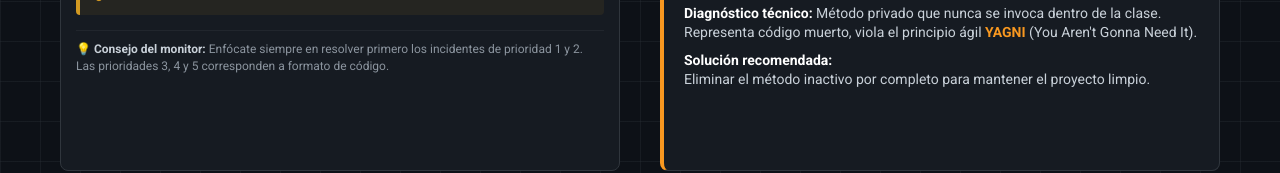
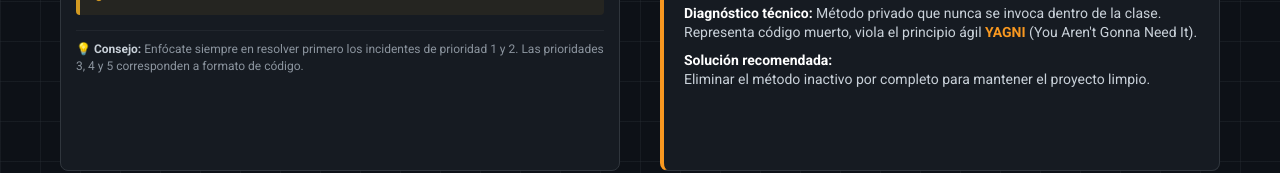
Before and after one commit to fis-eci/software-foundations-eci-slides, a plain HTML site: page Analisis Software Eclipse - DOPO/9-slide.html in a window 1280 px wide. Shown: the part 399-572 px from the top of the page. Drawn offline with Linux system fonts and the light colour scheme.

Commit message:
chore: update slide 9 for software analysis

```diff
--- a/Analisis Software Eclipse - DOPO/9-slide.html
+++ b/Analisis Software Eclipse - DOPO/9-slide.html
@@ -98,7 +98,7 @@
         </div>
 
         <div style="margin-top: 15px; font-size: 12px; color: #8B949E; line-height: 1.4; border-top: 1px solid #21262D; padding-top: 10px;">
-          💡 <strong style="color: #C9D1D9;">Consejo del monitor:</strong> Enfócate siempre en resolver primero los incidentes de prioridad 1 y 2. Las prioridades 3, 4 y 5 corresponden a formato de código.
+          💡 <strong style="color: #C9D1D9;">Consejo:</strong> Enfócate siempre en resolver primero los incidentes de prioridad 1 y 2. Las prioridades 3, 4 y 5 corresponden a formato de código.
         </div>
       </div>
     </div>
```
